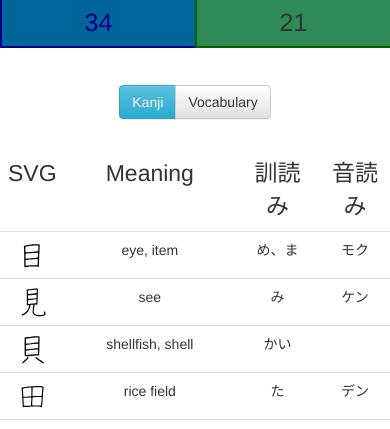
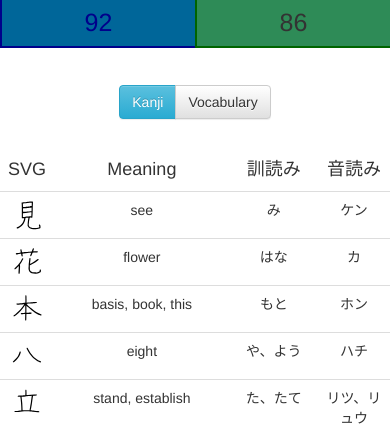
Before and after one commit to VivienVandaele/kanji, a PHP site: page / in a window 390 px wide. Shown: the top 429 px of the page. Run offline with PHP 8.4, Linux system fonts and the light colour scheme; data comes from the database, SQL or seed files in the repository.

Commit message:
update phone

```diff
--- a/css/style.css
+++ b/css/style.css
@@ -33,7 +33,7 @@
 }
 
 .table > tbody > tr:first-child > td {
-    font-size: 23px;
+    font-size: 18px;
     border: none;
     color: var(--font-color);
     background-color: var(--color-background) !important;
```
Also changed, not shown: kanji.sql (+2 -2 lines).
